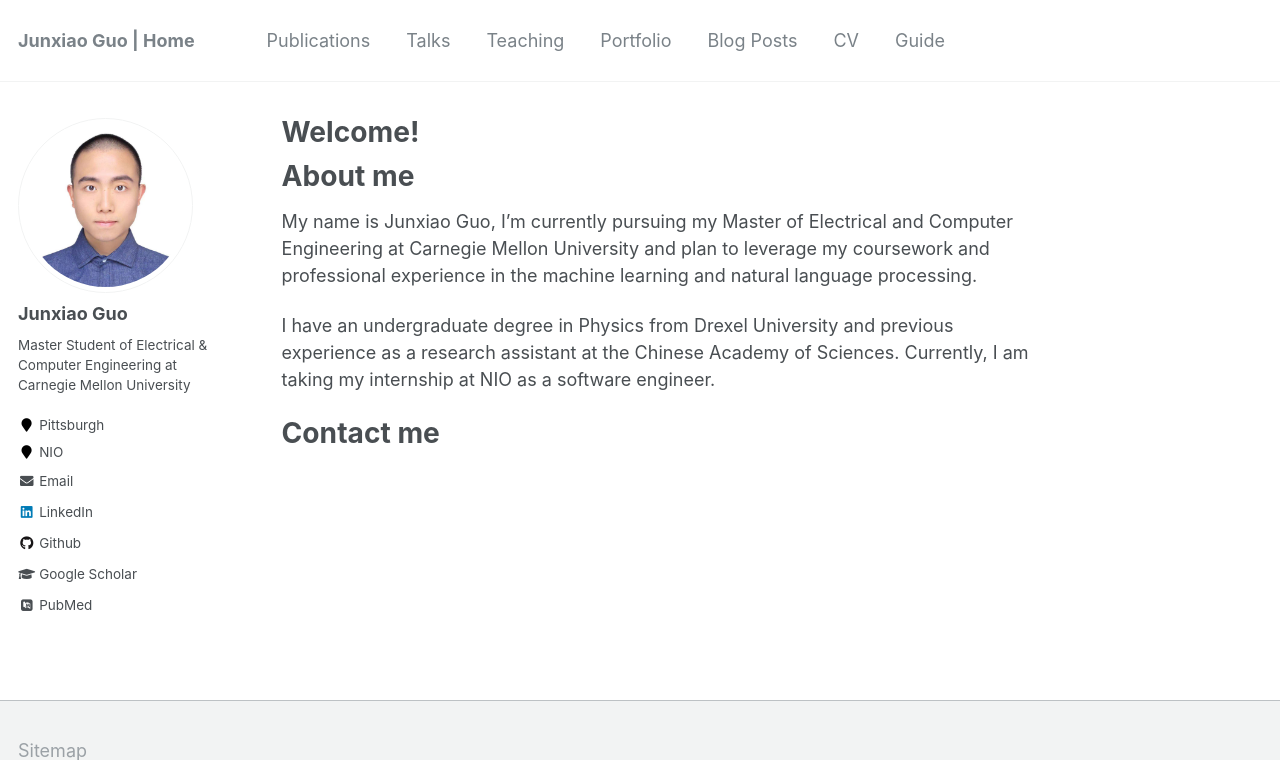
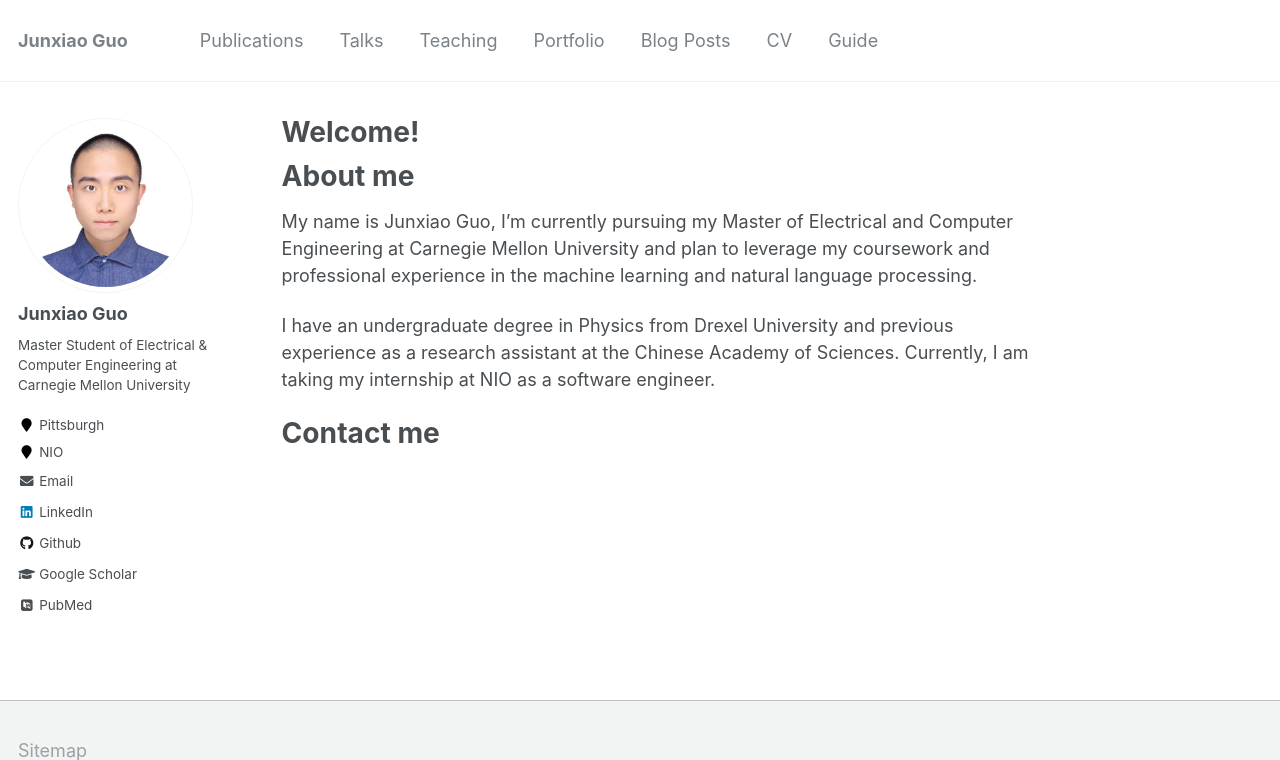
Before and after one commit to ghostian/ghostian.github.io, a Jekyll site: the page built from _pages/about.md, in a window 1280 px wide, cut to the strip 0-760 px from the top of the page. Built offline with Jekyll 4.4.1, drawn with Linux system fonts in a browser that asks for light colours; some web fonts are replaced.

Commit message:
July-25: titles

```diff
--- a/_config.yml
+++ b/_config.yml
@@ -7,7 +7,7 @@
 
 # Site Settings
 locale                   : "en-US"
-title                    : "Junxiao Guo | Home"
+title                    : "Junxiao Guo"
 title_separator          : "-"
 name                     : &name "Junxiao Guo"
 description              : &description "Master Student of Electrical & Computer Engineering at Carnegie Mellon University"
```
